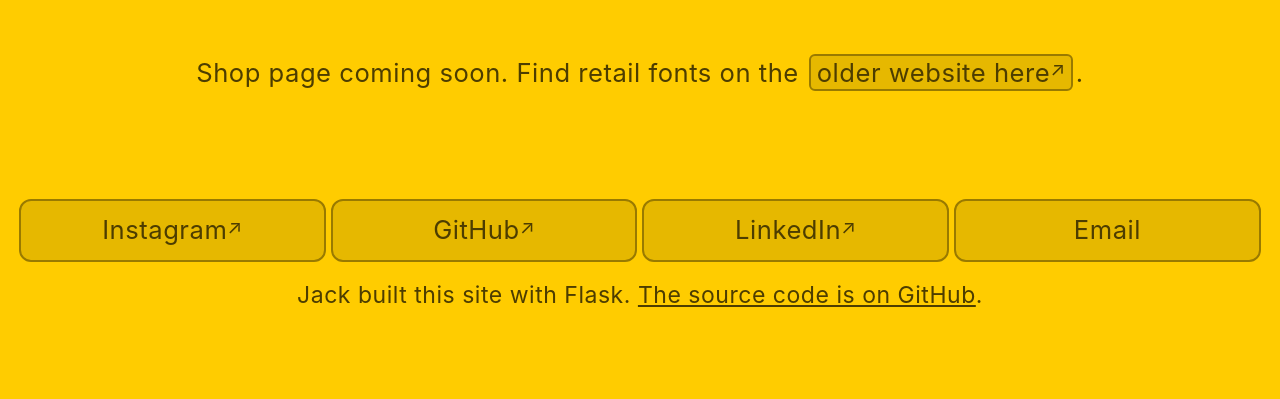
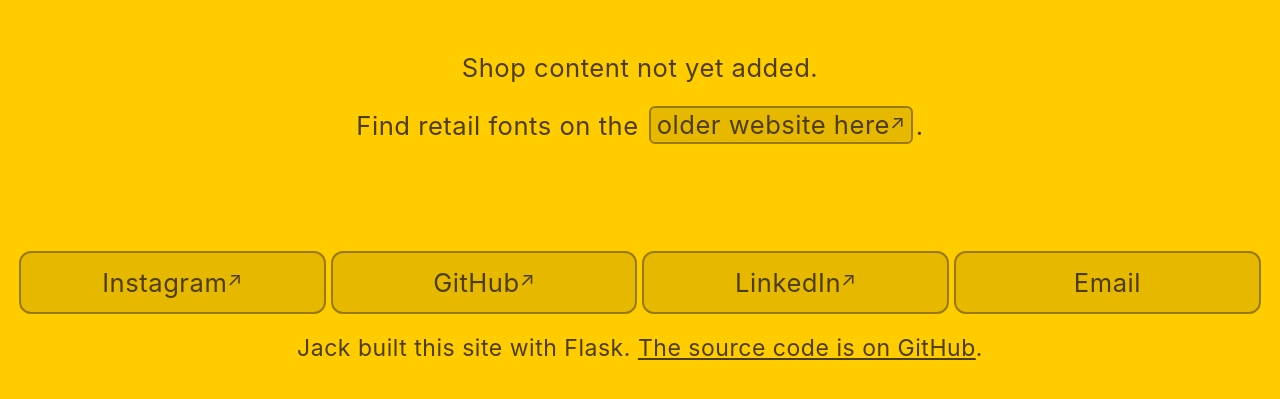
Before and after one commit to jckfa/jckfa.com, a Flask app: page /shop in a window 1280 px wide. Shown: the part 101-500 px from the top of the page. Run offline with Flask 2, Linux system fonts and the light colour scheme; some web fonts are replaced.

Commit message:
update news and shop page notes

```diff
--- a/static/css/shop.css
+++ b/static/css/shop.css
@@ -1,8 +1,4 @@
-.temp {
-  margin: 0 auto;
-}
-
-.shop {
+/* .shop {
   width: 100%;
   text-align: center;
   padding: 0 0.25em;
@@ -10,8 +6,20 @@
   flex-direction: column;
   column-gap: 0.5em;
   row-gap: 1em;
-  /* background-color: gray; */
+} */
+
+.shop {
+  text-align: center;
+  padding: 0 calc(var(--margin) - 0.5em);
 }
+
+  .shop p {
+    margin: 0 auto;
+  }
+
+  .shop p + p {
+    margin-top: 0.75em;
+  }
 
 .item {
   width: 100%;
--- a/templates/news.html
+++ b/templates/news.html
@@ -8,6 +8,7 @@
 
 {% block main %}
 <div class="news">
-  News page coming soon.
+  <p>News content not yet added.</p>
+  <p>This page will primarily feature examples of my fonts in use. See <a class="btn-lite" href="https://fontsinuse.com/type_designers/5932/jack-halten-fahnestock" target="_blank">some examples here</a>.</p>
 </div>
 {% endblock %}
--- a/templates/shop.html
+++ b/templates/shop.html
@@ -8,9 +8,8 @@
 
 {% block main %}
 <div class="shop">
-  <div class="temp">
-    <p>Shop page coming soon. Find retail fonts on the <a class="btn-lite" href="https://jackf.me/fonts/" target="_blank">older website here</a>.</p>
-  </div>
+  <p>Shop content not yet added.</p>
+  <p>Find retail fonts on the <a class="btn-lite" href="https://jackf.me/fonts/" target="_blank">older website here</a>.</p>
   <!-- <div class="item">
     <a href="products/Feeeels+Fuzzy+Typeface">
       <img src="https://img.jckfa.com/products/Feeeels+Fuzzy+Typeface/1.png" alt=""/>
```
Also changed, not shown: static/css/news.css (+8 -0 lines).
